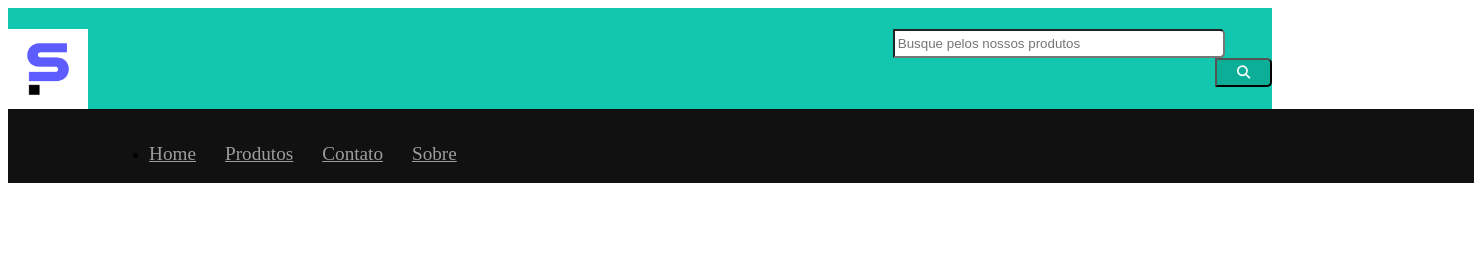
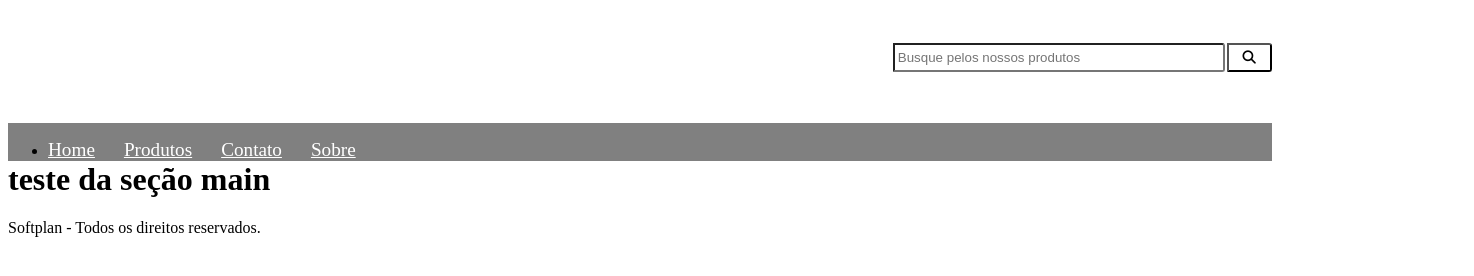
Before and after one commit to yFernandess/ProjetoHTML, a plain HTML site: page projeto.html in a window 1280 px wide. Shown: the whole page, 1474 px wide, since content can reach past the window. Drawn offline with Linux system fonts and the light colour scheme; files whose address does not match are found by name.

Commit message:
Adiciona novas páginas e ajustes gerais html

```diff
--- a/css/style.css
+++ b/css/style.css
@@ -2,7 +2,7 @@
     width: 100%;
     float: left;
     /* padding: 50px 8%; */
-    background-color: #13c7ae;
+    background-color: #ffffff;
 }
 
 .logo a {
@@ -23,24 +23,24 @@
     width: 85%;
     float: left;
     padding: 5px 3px;
-    border-radius: 0 5px 5px 0;
+    border-radius: 0 3px 3px 0;
 }
 
 .cabecalho button {
-    width: 15%;
+    width: 12%;
     float: right;
     padding: 5px 3px;
-    background-color: #0cae98;
-    color: #ffffff;
+    background-color: #ffffff;
+    color: black;
     cursor: pointer;
-    border-radius: 0 5px 5px 0;
+    border-radius: 0 3px 3px 0;
 }
 
 .menu {
     width: 100%;
     float: left;
-    background-color: #111111;
-    padding: 18px 8%;
+    background-color: gray;
+    /* padding: 18px 8%; */
 }
 
 .menu li {
@@ -49,6 +49,6 @@
 
 .menu a {
     font-size: 120%;
-    color: #9d9d9d;
+    color: #ffffff;
     margin-right: 25px;
 }
--- a/projeto.html
+++ b/projeto.html
@@ -4,7 +4,7 @@
         <meta charset="utf-8">
         <title>Projeto HTML, CSS e JS</title>
         <script src="https://kit.fontawesome.com/df8a7b767d.js" crossorigin="anonymous"></script>
-        <link rel="stylesheet" href="css/style.css"
+        <link rel="stylesheet" href="css/style.css">
     </head>
     <body>
         <header class="cabecalho">
@@ -20,18 +20,22 @@
                 <li>
                     <a href="#">Home</a>
                     <a href="#">Produtos</a>
-                    <a href="#">Contato</a>
-                    <a href="#">Sobre</a>
+                    <a href="contato.html">Contato</a>
+                    <a href="sobre.html">Sobre</a>
                 </li>
             </ul>
         </nav>
 
         <main>
-
+            <div class="div_main">
+                <h1>teste da seção main</h1>
+            </div>
         </main>
 
         <footer>
-
+            <div class="div_footer">
+                <p>Softplan - Todos os direitos reservados.</p>
+            </div>
         </footer>
     </body>
 </html>
```
Also changed, not shown: logo.webp (deleted).
